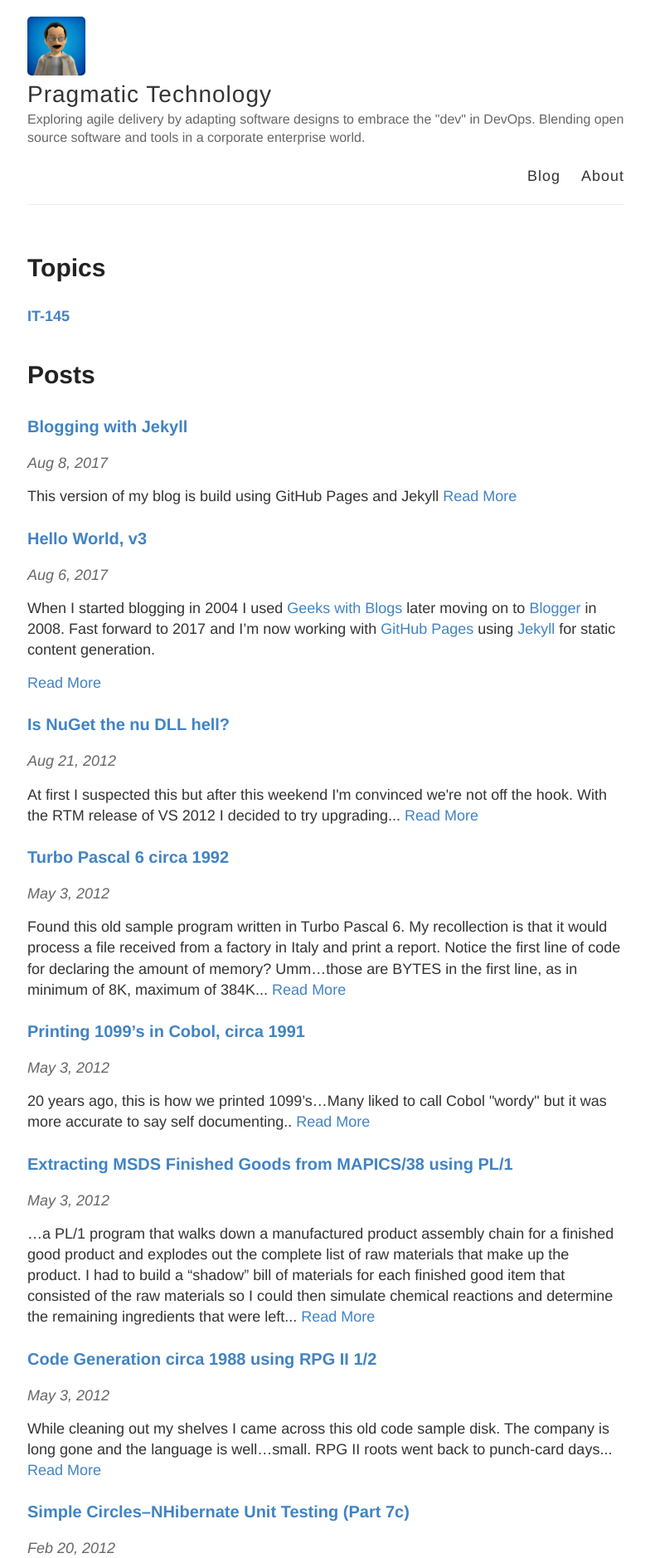
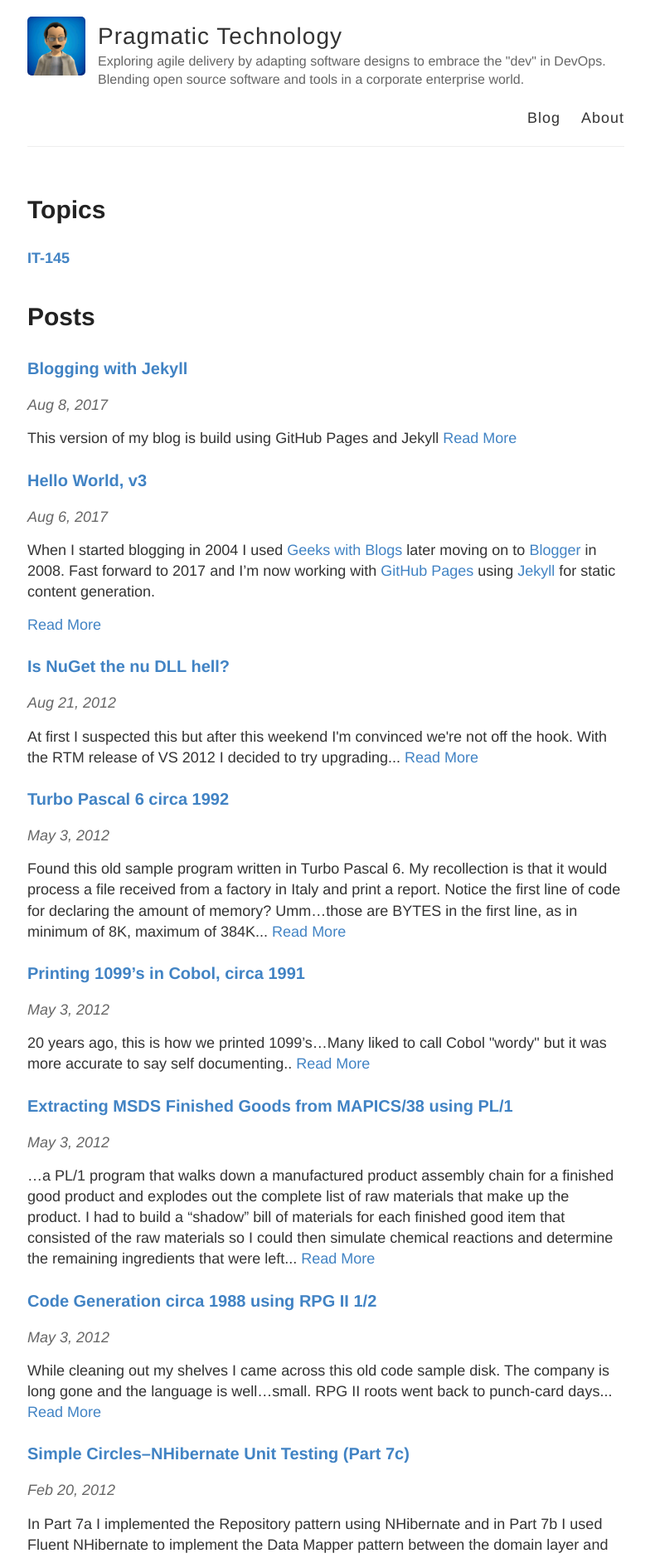
Before and after one commit to jwatson3d/jwatson3d.github.io, a Jekyll site: the page built from index.html, in a window 1280 px wide. Shown: the top 1878 px of the page at 83% size, without its empty margins (247-1031 px from the left). Built offline with Jekyll 4.4.1, drawn with Linux system fonts in a browser that asks for light colours; the list of posts is cut into pages by our own code.

Commit message:
Move avatar to left of title

```diff
--- a/_layouts/default.html
+++ b/_layouts/default.html
@@ -19,9 +19,9 @@
     <div class="wrapper-masthead">
       <div class="container">
         <header class="masthead clearfix">
-          <a href="{{ site.baseurl }}/" class="site-avatar"><img src="{{ site.avatar }}" /></a>
 
           <div class="site-info">
+          <a href="{{ site.baseurl }}/" class="site-avatar"><img src="{{ site.avatar }}" align="left" /></a>
             <h1 class="site-name"><a href="{{ site.baseurl }}/">{{ site.name }}</a></h1>
             <p class="site-description">{{ site.description }}</p>
           </div>
```
